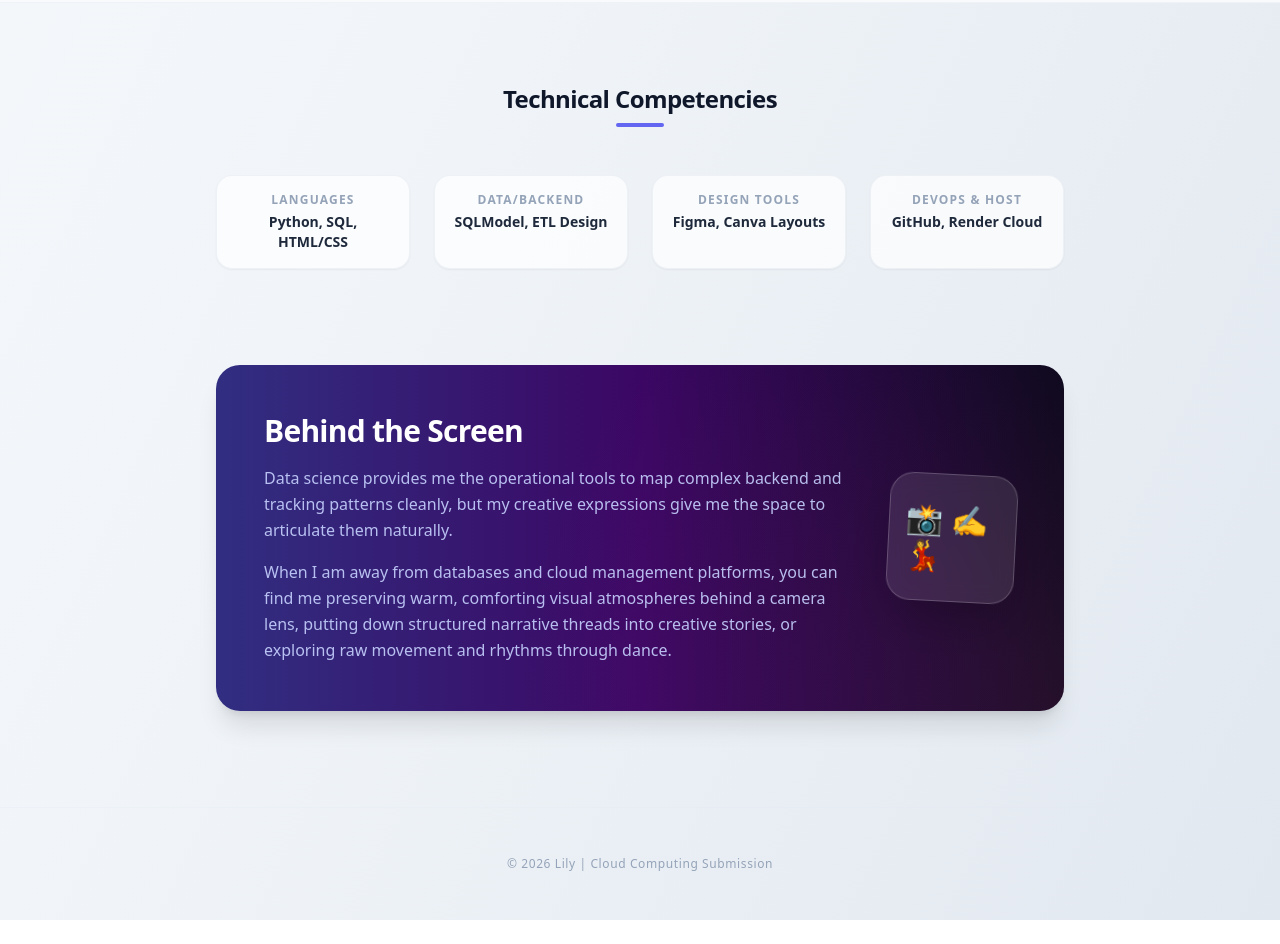
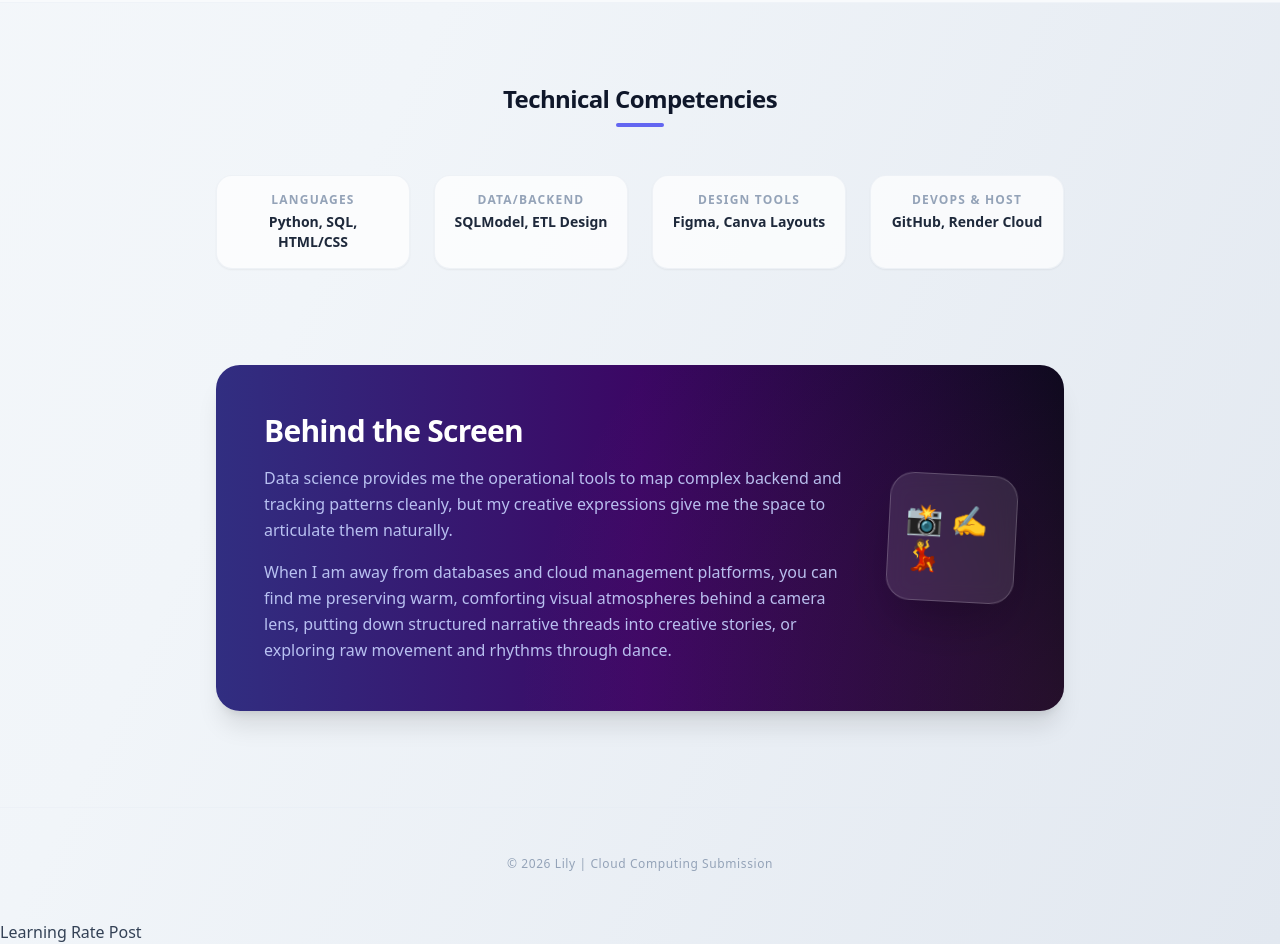
Before and after one commit to Arcel27/Bacuetes_Portfolio, a plain HTML site: page index.html in a window 1280 px wide. Shown: the part 1790-2734 px from the top of the page. Before the commit the page ends 2710 px from the top, so only its background shows below. Drawn offline with nearby package versions, Linux system fonts and the light colour scheme.

```diff
--- a/index.html
+++ b/index.html
@@ -178,4 +178,5 @@
     </footer>
 
 </body>
+    <p><a href="learning-rate-post.html">Learning Rate Post</a></p>
 </html>
```
